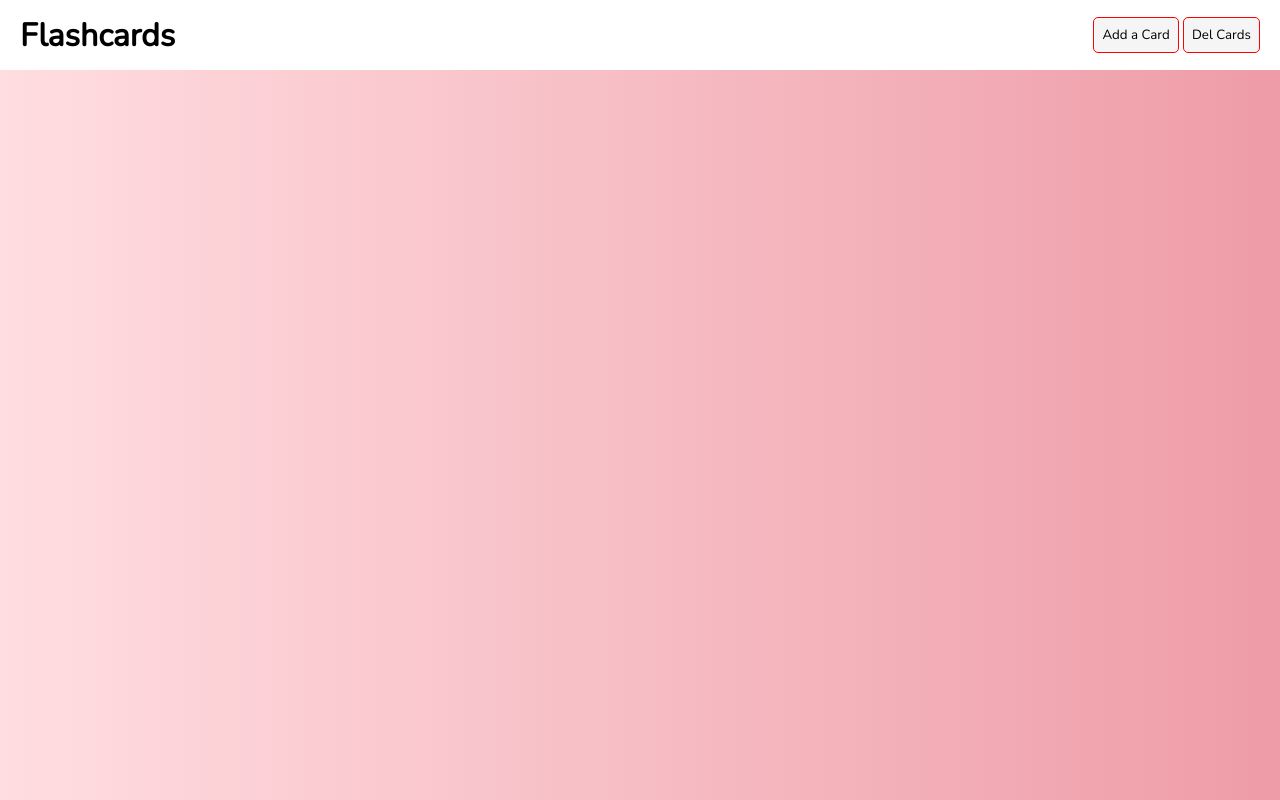
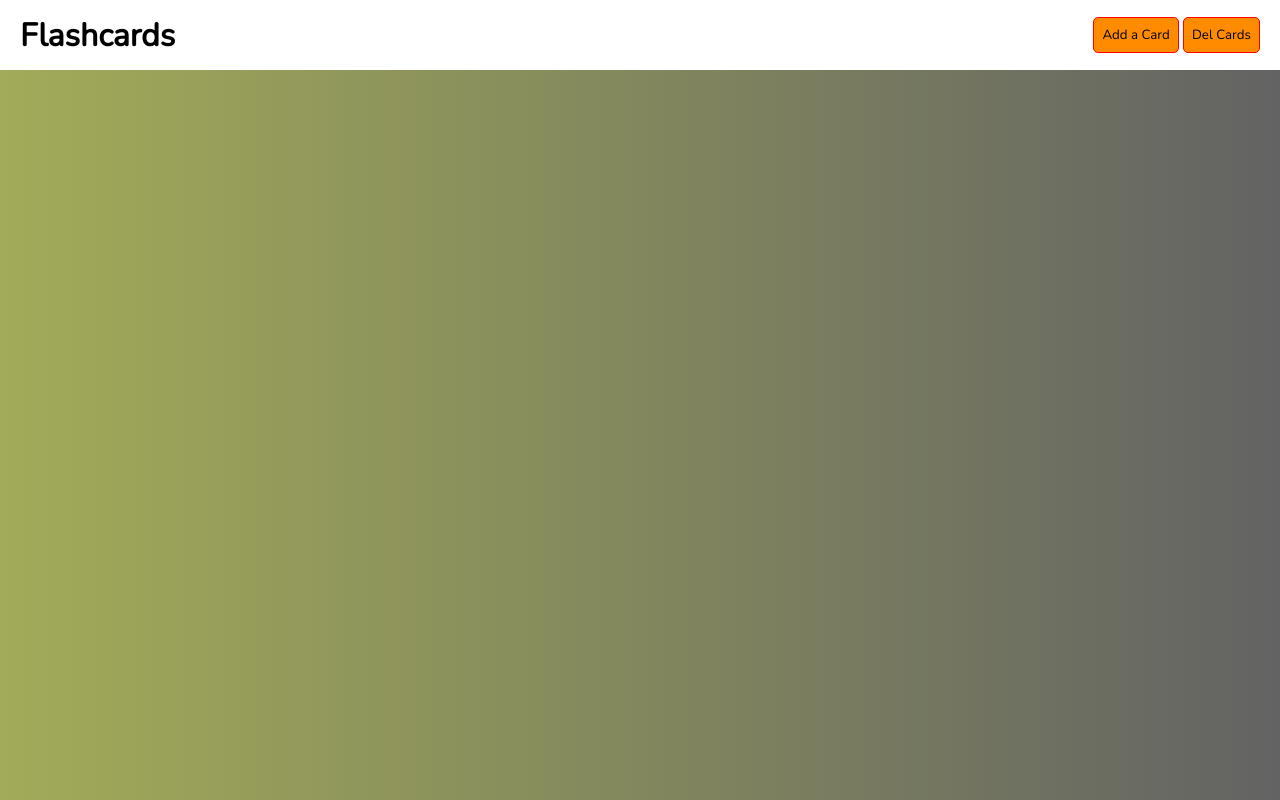
Before and after one commit to Monishka11/learnWithFlashcards, a plain HTML site: page index.html in a window 1280 px wide. Drawn offline with nearby package versions, Linux system fonts and the light colour scheme.

Commit message:
changed the design a lil

```diff
--- a/style.css
+++ b/style.css
@@ -9,9 +9,9 @@
 body{
   font-family: 'Nunito', sans-serif;
   font-size: 1rem;
-  background: #ee9ca7;
-  background: -webkit-linear-gradient(to right, #ffdde1, #ee9ca7);
-  background: linear-gradient(to right, #ffdde1, #ee9ca7);
+  background: #636363;
+background: -webkit-linear-gradient(to right, #a2ab58, #636363);
+background: linear-gradient(to right, #a2ab58, #636363);
 }
 
 button{
@@ -20,7 +20,7 @@ button{
   cursor: pointer;
   border: 1px solid lightgray;
   border-radius: 5px;
-  background: whitesmoke;
+  background: darkorange;
 }
 
 button:hover{
```
